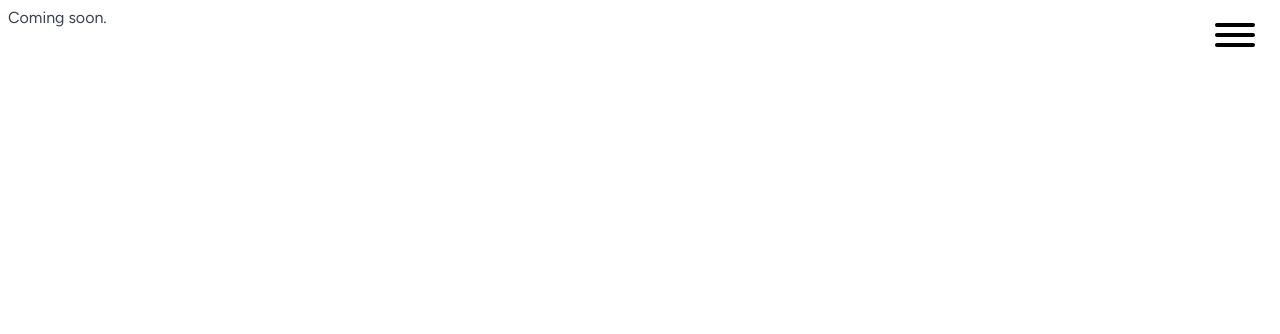
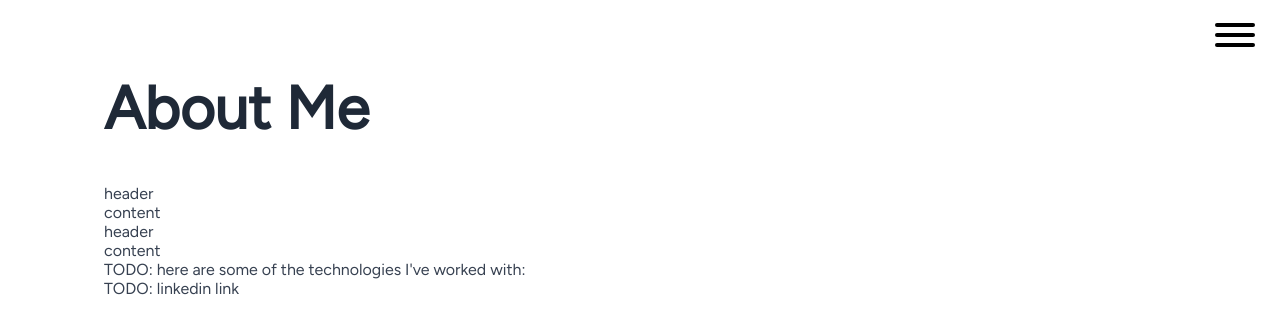
Before and after one commit to Doelfke/DavidOelfke, a Next.js app: page /about-me in a window 1280 px wide. Shown: the top 334 px of the page. Built offline with nearby package versions, Linux system fonts and the light colour scheme.

Commit message:
Page layouts

```diff
--- a/src/components/navigation/Navigation.module.scss
+++ b/src/components/navigation/Navigation.module.scss
@@ -61,6 +61,7 @@
     transition-property: transform;
     transition-duration: 0.15s;
     transition-timing-function: ease;
+    cursor: pointer;
   }
 
   .hamburgerInner::before,
@@ -114,8 +115,8 @@
 
 .navigationItems {
     position: fixed;
-    top: 0;
-    left: -100vw;
+    top: -100vh;
+    left: 0;
     z-index: 10;
     display: flex;
 
@@ -129,11 +130,12 @@
 
     background-color: #374151;
 
-    transition-duration: 0.13s;
+    transition-duration: 0.4s;
+    transition-timing-function: 0.13s 0.25s cubic-bezier(0.215, 0.61, 0.355, 1);
 }
 
 .navigationItemsOpen {
-   left: 0
+   top: 0
 }
 
 .navigationItem {
--- /dev/null
+++ b/src/components/page-title/PageTitle.module.scss
@@ -0,0 +1,5 @@
+.pageTitle {
+    font-size: 60px;
+    font-weight: 800;
+    color: #1f2937;
+}
--- /dev/null
+++ b/src/components/page-title/PageTitle.tsx
@@ -0,0 +1,9 @@
+import styles from "./PageTitle.module.scss";
+
+interface Props {
+  title: string;
+}
+
+export const PageTitle: React.FC<Props> = (props: Props) => {
+  return <h1 className={styles.pageTitle}>{props.title}</h1>;
+};
--- /dev/null
+++ b/src/components/page/Page.module.scss
@@ -0,0 +1,18 @@
+@import "../../styles/breakpoints.scss";
+
+.page {
+    max-width: 1100px;
+    margin: 0 auto;
+    padding: 8px;
+    padding-top: 64px;
+
+    @include md {
+        padding: 16px;
+    }
+    @include lg {
+        padding: 16px;
+    }
+    @include xl {
+        padding: 24px 96px;
+    }
+}
--- /dev/null
+++ b/src/components/page/Page.tsx
@@ -0,0 +1,15 @@
+import { PageTitle } from "../page-title/PageTitle";
+import styles from "./Page.module.scss";
+
+interface Props extends React.PropsWithChildren {
+  title: string;
+}
+
+export const Page: React.FC<Props> = (props: Props) => {
+  return (
+    <div className={styles.page}>
+      <PageTitle title={props.title} />
+      {props.children}
+    </div>
+  );
+};
--- a/src/pages/about-me.tsx
+++ b/src/pages/about-me.tsx
@@ -1,3 +1,18 @@
-export default function Page() {
-  return <div>Coming soon.</div>;
+import { Page } from "@/components/page/Page";
+
+export default function AboutMePage() {
+  return (
+    <Page title="About Me">
+      <div>header</div>
+      <div>content</div>
+
+      <div>header</div>
+      <div>content</div>
+
+      <div id="technologies">
+        TODO: here are some of the technologies I've worked with:
+      </div>
+      <div>TODO: linkedin link</div>
+    </Page>
+  );
 }
--- a/src/pages/blog.tsx
+++ b/src/pages/blog.tsx
@@ -1,3 +1,5 @@
-export default function Page() {
-  return <div>Coming soon.</div>;
+import { Page } from "@/components/page/Page";
+
+export default function BlogPage() {
+  return <Page title="Blog">Coming soon.</Page>;
 }
--- a/src/pages/index.module.scss
+++ b/src/pages/index.module.scss
@@ -62,14 +62,13 @@
 
 .techStack {
     margin-top: 32px;
-
     @include md {
         margin-top: 64px;
     }
 }
 
 .techStackList {
-    margin-top: 8px;
+    margin: 4px 0;
     padding: 12px 8px;
     columns: 2;
     padding-inline-start: 38px;
--- a/src/pages/index.tsx
+++ b/src/pages/index.tsx
@@ -26,12 +26,10 @@ export default function Home() {
           />
         </div>
         <div className={styles.subTitle}>from San Diego, California.</div>
-
         <div className={styles.tagLine}>
           I've worked for 2 people startups to tech giants and everything in
           between, specializing in all things web.
         </div>
-
         <div className={styles.techStack}>My favorite tech stack is:</div>
         <ul className={styles.techStackList}>
           <li>TypeScript</li>
@@ -43,6 +41,9 @@ export default function Home() {
           <li>Postgres</li>
           <li>Heroku</li>
         </ul>
+        <Link href="/about-me#technologies">
+          But I've worked with many more.
+        </Link>
       </div>
 
       <div className={styles.seeMyWork}>
--- a/src/pages/my-work.tsx
+++ b/src/pages/my-work.tsx
@@ -1,3 +1,5 @@
-export default function Page() {
-  return <div>Coming soon.</div>;
+import { Page } from "@/components/page/Page";
+
+export default function MyWorkPage() {
+  return <Page title="My Work">Coming soon.</Page>;
 }
```
